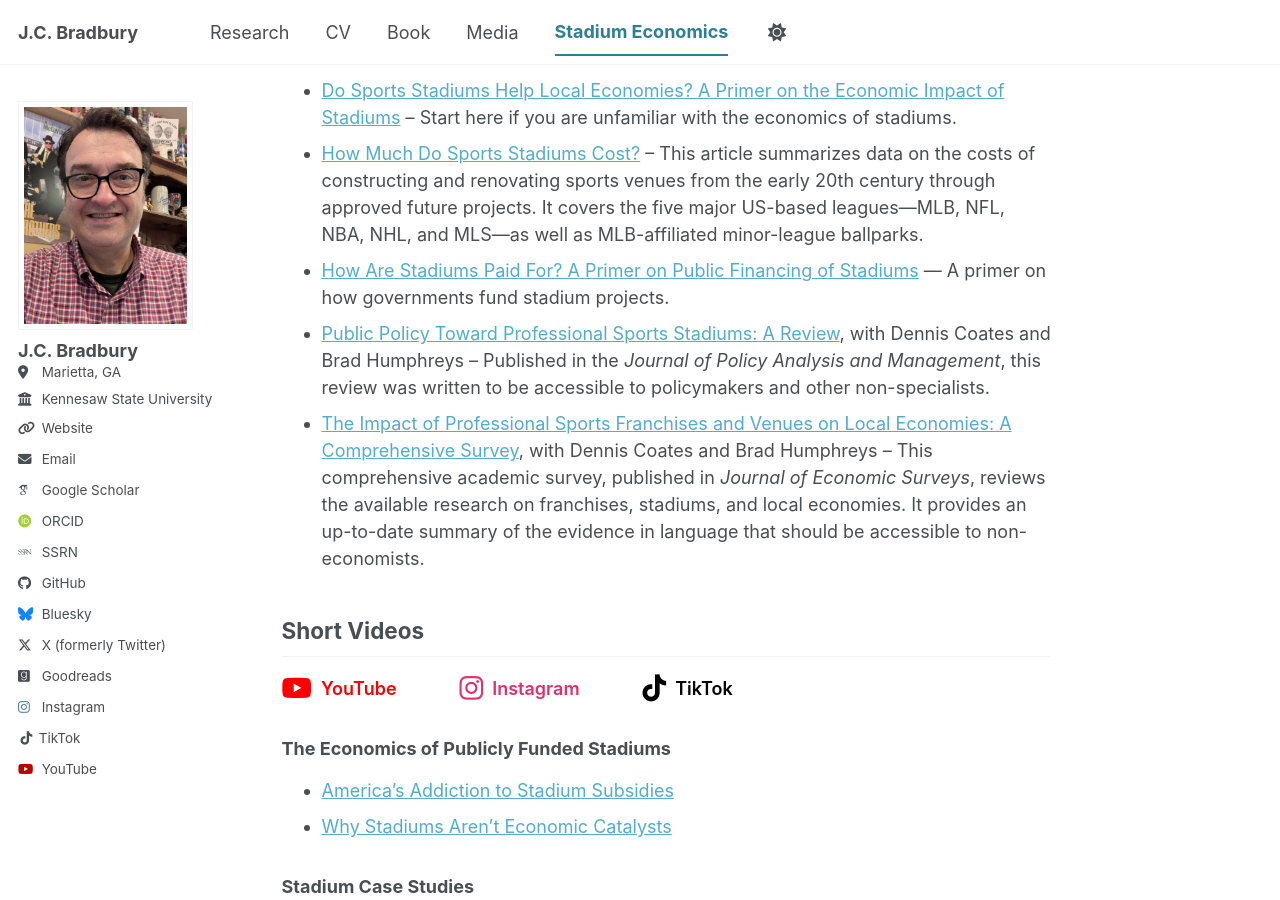
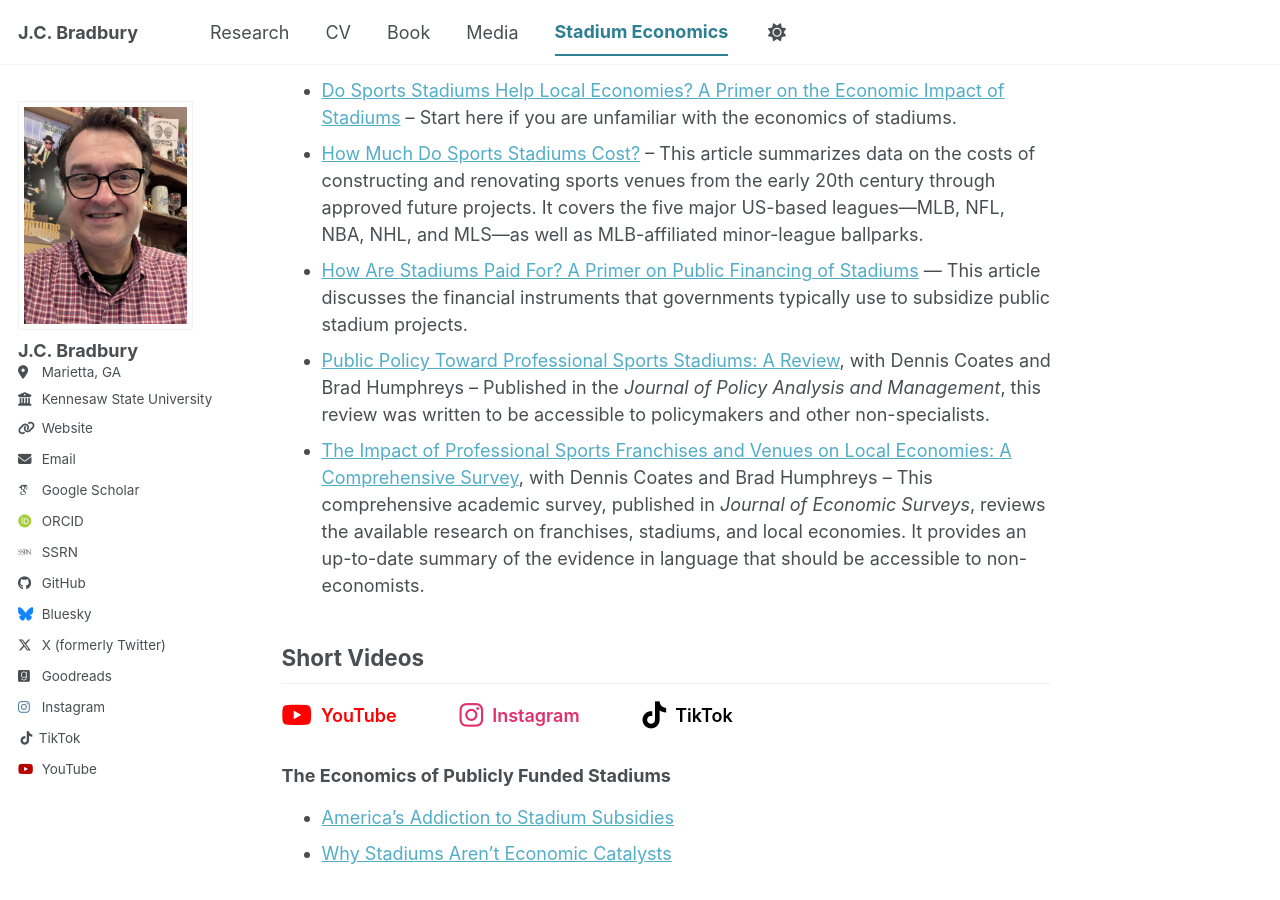
Before and after one commit to jcbradbury/jcbradbury.github.io, a Jekyll site: the page built from _pages/stadium-economics.md, in a window 1280 px wide and 900 px high, scrolled down 579 px. Built offline with Jekyll 4.4.1, drawn with Linux system fonts in a browser that asks for light colours; some web fonts are replaced; a script bundle is joined from its source files by our own code; library files that are not in the unit come from our copies.

Commit message:
Update stadium-economics.md

```diff
--- a/_pages/stadium-economics.md
+++ b/_pages/stadium-economics.md
@@ -28,7 +28,7 @@ Stadium financing involves economic and public-policy issues that can be difficu
 
 - [Do Sports Stadiums Help Local Economies? A Primer on the Economic Impact of Stadiums](/stadium-economic-impact/) --  Start here if you are unfamiliar with the economics of stadiums.
 - [How Much Do Sports Stadiums Cost?](/stadium-costs/) --  This article summarizes data on the costs of constructing and renovating sports venues from the early 20th century through approved future projects. It covers the five major US-based leagues---MLB, NFL, NBA, NHL, and MLS---as well as MLB-affiliated minor-league ballparks.
-- [How Are Stadiums Paid For? A Primer on Public Financing of Stadiums](/stadium-financing/) — A primer on how governments fund stadium projects.
+- [How Are Stadiums Paid For? A Primer on Public Financing of Stadiums](/stadium-financing/) — This article discusses the financial instruments that governments typically use to subsidize public stadium projects.
 - [Public Policy Toward Professional Sports Stadiums: A Review](https://onlinelibrary.wiley.com/doi/full/10.1002/pam.22534), with Dennis Coates and Brad Humphreys -- Published in the *Journal of Policy Analysis and Management*, this review was written to be accessible to policymakers and other non-specialists.
 - [The Impact of Professional Sports Franchises and Venues on Local Economies: A Comprehensive Survey](https://onlinelibrary.wiley.com/doi/10.1111/joes.12533), with Dennis Coates and Brad Humphreys -- This comprehensive academic survey, published in  *Journal of Economic Surveys*,  reviews the available research on franchises, stadiums, and local economies. It provides an up-to-date summary of the evidence in language that should be accessible to non-economists.
 
```
